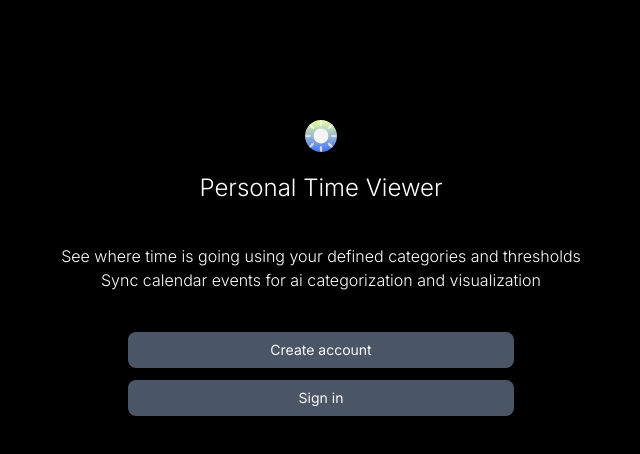
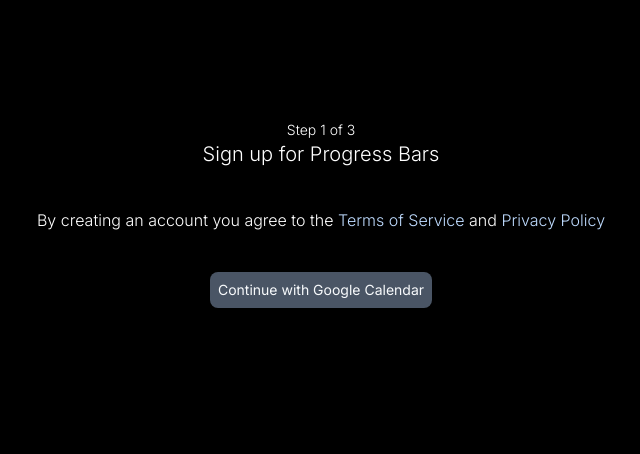
Before and after one commit to isabelfaulds/yearly-progress-bars, a React (Vite) app in the folder frontend-web/: page /login in a window 1280 px wide. Both pictures are taken after a click on the button "Create account". Shown: the top 454 px of the page, without its empty margins (339-979 px from the left). Built offline with nearby package versions, Linux system fonts and the light colour scheme; no server answers.

Commit message:
feat(login) create account flow

```diff
--- /dev/null
+++ b/frontend-web/src/components/login-pages/LoginStep0.jsx
@@ -0,0 +1,39 @@
+import { useAuthContext } from "@/hooks/useAuth";
+import { Button } from "@/components/ui/button.jsx";
+import { useNavigate } from "react-router-dom";
+
+const LoginStep0 = ({ onNext }) => {
+  const { handleGoogleSignIn } = useAuthContext();
+  const navigate = useNavigate();
+
+  const handleSignedIn = async () => {
+    const success = await handleGoogleSignIn();
+    if (success === true) {
+      navigate("/day-view");
+    }
+  };
+
+  return (
+    <div className="initial-container">
+      <img
+        src="../../public/tab-icon.svg"
+        alt="Icon"
+        className="w-8 h-8 mx-auto mb-5"
+      />
+      <div className="text-2xl mb-10">Personal Time Viewer</div>
+
+      <div className="mb-10">
+        <p>
+          See where time is going using your defined categories and thresholds
+        </p>
+        <p>Sync calendar events for ai categorization and visualization</p>
+      </div>
+      <div className="m-3 flex flex-col gap-3 w-1/3 mx-auto">
+        <Button onClick={onNext}>Create account</Button>
+        <Button onClick={handleSignedIn}>Sign in</Button>
+      </div>
+    </div>
+  );
+};
+
+export default LoginStep0;
--- a/frontend-web/src/components/login-pages/LoginStep1.jsx
+++ b/frontend-web/src/components/login-pages/LoginStep1.jsx
@@ -1,26 +1,45 @@
 import { useAuthContext } from "@/hooks/useAuth";
 import { Button } from "@/components/ui/button.jsx";
+import { useEffect } from "react";
+import { Link } from "react-router-dom";
 
-const LoginStep1 = () => {
-  const { isSignedIn, handleGoogleSignIn, handleSignOut } = useAuthContext();
+const LoginStep1 = ({ onNext }) => {
+  const { isSignedIn, handleGoogleSignIn } = useAuthContext();
+
+  // useEffect(() => {
+  //   console.log("isSignedIn", isSignedIn);
+  //   if (isSignedIn === true) {
+  //     // onNext();
+  //   }
+  // }, [isSignedIn, onNext]);
+
+  const handleSignedIn = async () => {
+    const success = await handleGoogleSignIn();
+    if (success === true) {
+      console.log("onNext();");
+      onNext();
+    }
+  };
+
   return (
     <div className="initial-container">
-      <img
-        src="../../public/tab-icon.svg"
-        alt="Icon"
-        className="w-8 h-8 mx-auto mb-5"
-      />
-      <div className="text-2xl mb-10">Personal Time Viewer</div>
-
       <div className="mb-10">
+        <div className="text-xl mb-10">Sign up for Progress Bars</div>
         <p>
-          See where time is going using your defined categories and thresholds
+          By creating an account you agree to the{" "}
+          <Link to="/about/tos" className="text-blue-200 hover:underline">
+            Terms of Service
+          </Link>{" "}
+          and{" "}
+          <Link to="/about/privacy" className="text-blue-200 hover:underline">
+            Privacy Policy
+          </Link>
         </p>
-        <p>Sync calendar events for ai categorization and visualization</p>
       </div>
-      <div className="m-3 flex flex-col gap-3 w-1/3 mx-auto ">
-        <Button onClick={handleGoogleSignIn}>Create account</Button>
-        <Button onClick={handleGoogleSignIn}>Sign in</Button>
+      <div className="m-3 flex flex-col gap-3 mx-auto">
+        <Button onClick={handleSignedIn} className="mx-auto p-2 max-w-1/3">
+          Continue with Google Calendar
+        </Button>
       </div>
     </div>
   );
--- /dev/null
+++ b/frontend-web/src/components/login-pages/LoginStep2.jsx
@@ -0,0 +1,24 @@
+import { Button } from "@/components/ui/button.jsx";
+
+const LoginStep2 = ({ onNext }) => {
+  const handleSave = () => {
+    onNext();
+  };
+  return (
+    <div className="initial-container">
+      <div className="mb-10">
+        <div className="text-xl mb-10">Sign up for Progress Bars</div>
+      </div>
+      <div className="">Define any initial categories for visualizing</div>
+      <div className="">Make edits later in Settings</div>
+
+      <div className="m-3 flex flex-col gap-3 mx-auto">
+        <Button onClick={handleSave} className="mx-auto p-2 max-w-1/3">
+          Save & Continue
+        </Button>
+      </div>
+    </div>
+  );
+};
+
+export default LoginStep2;
--- /dev/null
+++ b/frontend-web/src/components/login-pages/LoginStep3.jsx
@@ -0,0 +1,24 @@
+import { Button } from "@/components/ui/button.jsx";
+import { useNavigate } from "react-router-dom";
+
+const LoginStep3 = () => {
+  const navigate = useNavigate();
+  const handleSave = () => {
+    navigate("/day-view");
+  };
+  return (
+    <div className="initial-container">
+      <div className="mb-10">
+        <div className="text-xl mb-10">Sign up for Progress Bars</div>
+      </div>
+      <div className="">Set Calendar Preferences</div>
+      <div className="m-3 flex flex-col gap-3 mx-auto">
+        <Button onClick={handleSave} className="mx-auto p-2 max-w-1/3">
+          Finish
+        </Button>
+      </div>
+    </div>
+  );
+};
+
+export default LoginStep3;
--- a/frontend-web/src/hooks/useAuth.jsx
+++ b/frontend-web/src/hooks/useAuth.jsx
@@ -100,7 +100,9 @@
         );
         if (authResponse.status === 200) {
           console.log("auth response result");
+          setIsSignedIn(true);
           checkLoginCookie();
+          return true;
         } else {
           const errorResponse = await authResponse.text();
           console.error(
@@ -109,10 +111,12 @@
             "Response:",
             errorResponse
           );
+          return false;
         }
       }
     } catch (error) {
       console.log("Error signing in:", error);
+      return false;
     }
   };
 
--- a/frontend-web/src/routes/Login.jsx
+++ b/frontend-web/src/routes/Login.jsx
@@ -1,11 +1,11 @@
 import React from "react";
 import "firebase/auth";
-import { useAuthContext } from "../hooks/useAuth";
-import { Button } from "@/components/ui/button.jsx";
-import { useNavigate } from "react-router-dom";
 import { useState } from "react";
 
+import LoginStep0 from "@/components/login-pages/LoginStep0";
 import LoginStep1 from "@/components/login-pages/LoginStep1";
+import LoginStep2 from "@/components/login-pages/LoginStep2";
+import LoginStep3 from "@/components/login-pages/LoginStep3";
 
 const baseContainerClasses = `
   // scrollable full background display
@@ -17,16 +17,36 @@
 `;
 
 const Login = () => {
-  const navigate = useNavigate();
-  const [currentStep, setCurrentStep] = useState(1);
+  const [currentStep, setCurrentStep] = useState(0);
 
-  const { isSignedIn, handleGoogleSignIn, handleSignOut } = useAuthContext();
+  const handleNextStep = () => {
+    setCurrentStep((prevStep) => prevStep + 1);
+  };
+
   return (
     <div className={`${baseContainerClasses} `}>
       <div className="login-container">
+        {currentStep === 0 && (
+          <div className="initial-container">
+            <LoginStep0 onNext={handleNextStep} />
+          </div>
+        )}
         {currentStep === 1 && (
-          <div className="initial-container">
-            <LoginStep1 />
+          <div className="login-container">
+            <div className="text-sm">Step 1 of 3</div>
+            <LoginStep1 onNext={handleNextStep} />
+          </div>
+        )}
+        {currentStep === 2 && (
+          <div className="login-container">
+            <div className="text-sm">Step 2 of 3</div>
+            <LoginStep2 onNext={handleNextStep} />
+          </div>
+        )}
+        {currentStep === 3 && (
+          <div className="login-container">
+            <div className="text-sm">Step 3 of 3</div>
+            <LoginStep3 />
           </div>
         )}
       </div>
```
